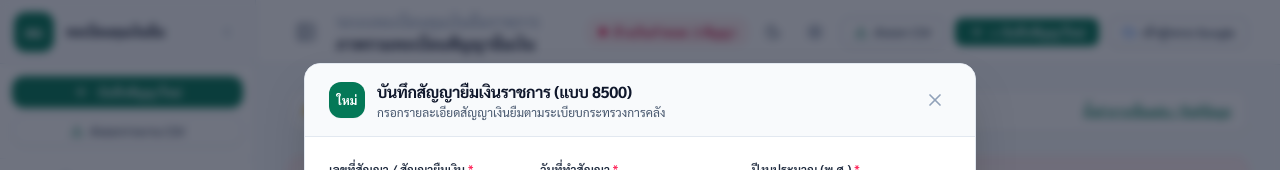
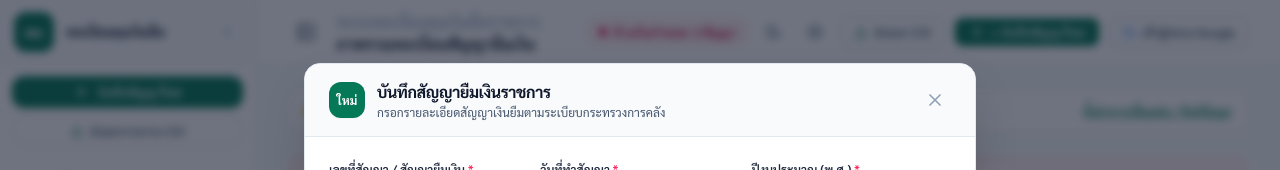
Before and after one commit to kbsrayong-collab/kbsryfun, a React (Vite) app: page / in a window 1280 px wide. Both pictures are taken after a click on the button "บันทึกสัญญาใหม่". Shown: the top 170 px of the page. Built offline with nearby package versions, Linux system fonts and the light colour scheme; no server answers; the database is empty.

Commit message:
Simplify contract title in AddEditContractModal

```diff
--- a/src/components/AddEditContractModal.tsx
+++ b/src/components/AddEditContractModal.tsx
@@ -140,7 +140,7 @@ export const AddEditContractModal: React.FC<AddEditContractModalProps> = ({
             </div>
             <div>
               <h2 className="text-base font-bold text-slate-900 dark:text-white tracking-tight">
-                {contractToEdit ? 'แก้ไขข้อมูลสัญญายืมเงิน' : 'บันทึกสัญญายืมเงินราชการ (แบบ 8500)'}
+                {contractToEdit ? 'แก้ไขข้อมูลสัญญายืมเงิน' : 'บันทึกสัญญายืมเงินราชการ'}
               </h2>
               <p className="text-xs text-slate-600 dark:text-slate-300 font-normal">
                 กรอกรายละเอียดสัญญาเงินยืมตามระเบียบกระทรวงการคลัง
```
